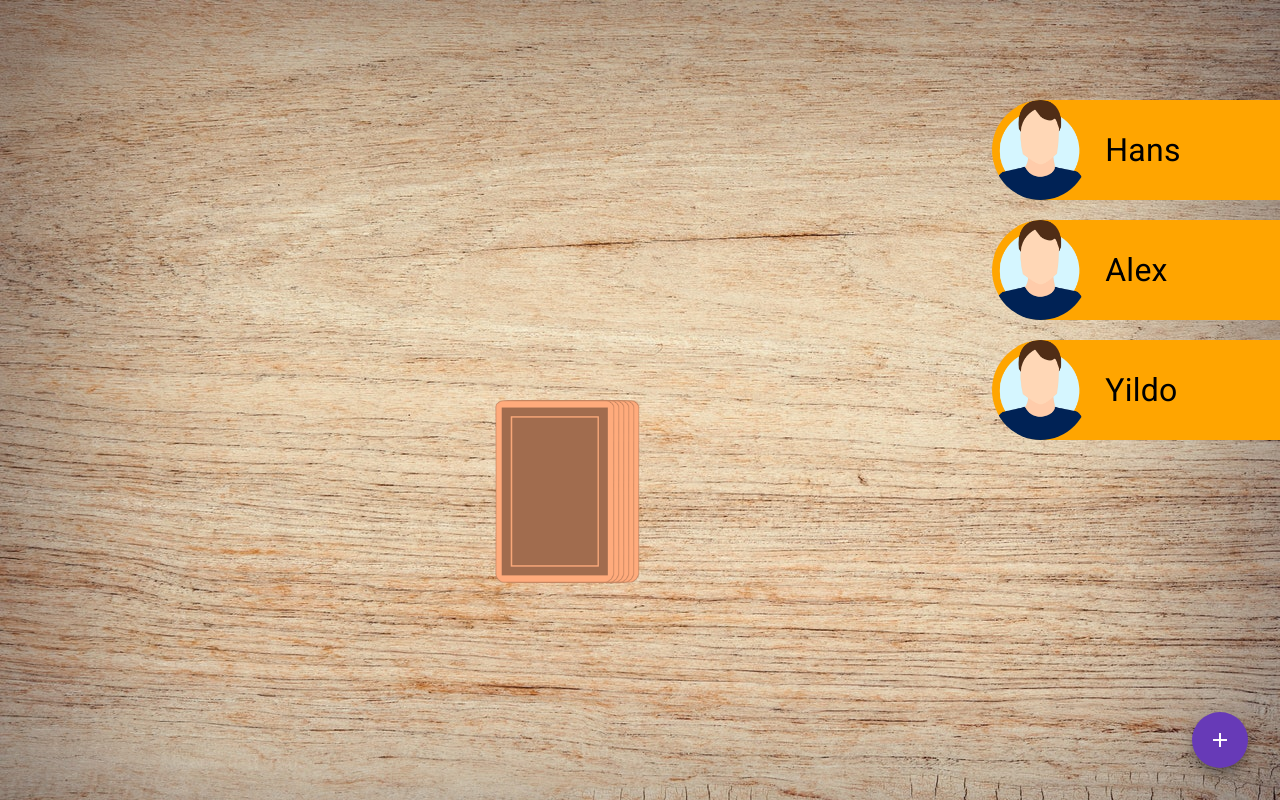
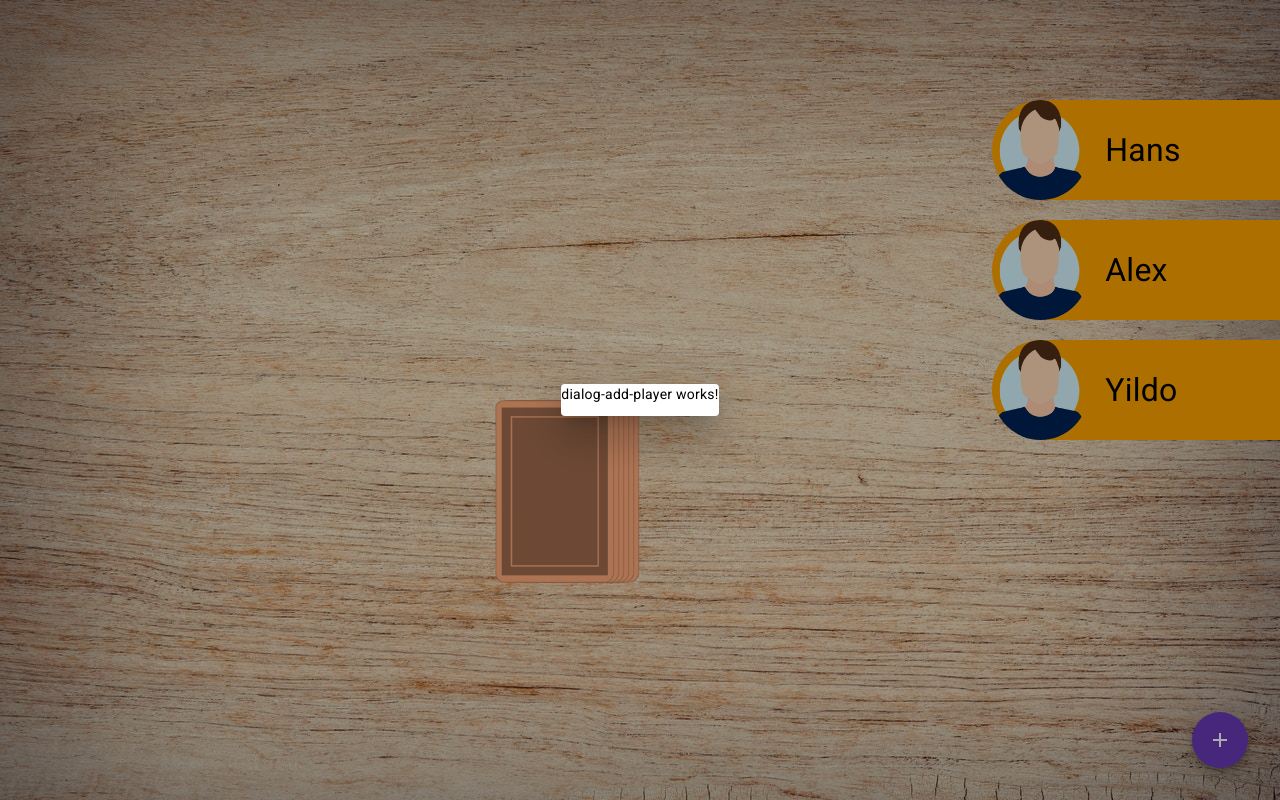
Before and after one commit to D1m1tr1e/Ring-of-Fire, an Angular app in the folder ringoffire/: page /game in a window 1280 px wide. Both pictures are taken after a click on the button "add". Built offline with nearby package versions, Linux system fonts and the light colour scheme.

Commit message:
added dialog modul to add new player

```diff
--- /dev/null
+++ b/ringoffire/src/app/dialog-add-player/dialog-add-player.component.html
@@ -0,0 +1 @@
+<p>dialog-add-player works!</p>
--- a/ringoffire/src/app/game/game.component.html
+++ b/ringoffire/src/app/game/game.component.html
@@ -22,5 +22,4 @@
     </div>
 </div>
 
-
-<button mat-fab color="primary" class="btn-add"> <mat-icon>add</mat-icon></button>
+<button mat-fab color="primary" class="btn-add" (click)="openDialog()"> <mat-icon>add</mat-icon> </button>
--- a/ringoffire/src/app/game/game.component.ts
+++ b/ringoffire/src/app/game/game.component.ts
@@ -2,21 +2,23 @@ import { CommonModule } from '@angular/common';
 import { Component } from '@angular/core';
 import { Game } from './../models/game';
 import { PlayerComponent } from '../player/player.component';
-import {MatButtonModule} from '@angular/material/button';
-import {MatIconModule} from '@angular/material/icon';
+import { MatButtonModule } from '@angular/material/button';
+import { MatIconModule } from '@angular/material/icon';
+import { MatDialog } from '@angular/material/dialog';
+import { DialogAddPlayerComponent } from '../dialog-add-player/dialog-add-player.component';
 
 
 @Component({
   selector: 'app-game',
   standalone: true,
-  imports: [CommonModule, PlayerComponent, MatButtonModule, MatIconModule],
+  imports: [CommonModule, PlayerComponent, MatButtonModule, MatIconModule, DialogAddPlayerComponent],
   templateUrl: './game.component.html',
   styleUrls: ['./game.component.scss']
 })
 
 export class GameComponent {
 
-  constructor() {
+  constructor(public dialog: MatDialog) {
     this.newGame();
   }
   //************VARIABLEN***************/
@@ -72,4 +74,14 @@ export class GameComponent {
       }, 1500);
     }
   }
+
+  openDialog(): void {
+    const dialogRef = this.dialog.open(DialogAddPlayerComponent, {
+    });
+
+    dialogRef.afterClosed().subscribe(result => {
+      console.log('The dialog was closed');
+    });
+  }
+
 }
```
Also changed, not shown: ringoffire/package.json (+11 -11 lines), ringoffire/src/app/dialog-add-player/dialog-add-player.component.ts (added, +12 -0 lines), ringoffire/src/app/dialog-add-player/dialog-add-player.component.scss (added), 2 other files (tests, documents, lock files or other folders).
